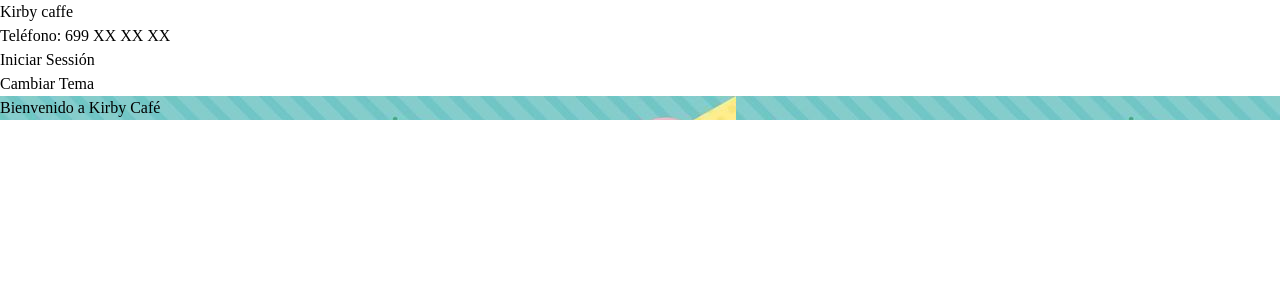
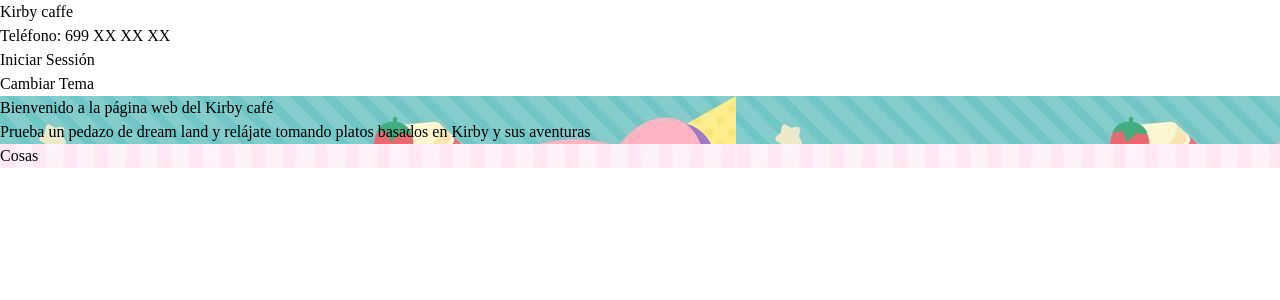
Before and after one commit to d3sc0n0cid0/Mission_5_TailwindCSS, a React (Vite) app in the folder mission-5-TailWindCss/: page / in a window 1280 px wide. Shown: the top 300 px of the page. Built offline with nearby package versions, Linux system fonts and the light colour scheme.

Commit message:
mas cambios de fondo

```diff
--- a/mission-5-TailWindCss/src/App.css
+++ b/mission-5-TailWindCss/src/App.css
@@ -4,13 +4,13 @@
 @theme {
 
 /*Colores*/
-    --color-kirby-pink: #ff85b3;
-    --color-kirby-pink-dark: #e05288;
-    --color-kirby-cream: #fff9f2;
-    --color-kirby-star: #ffd166;
+    --color-pink: #ff85b3;
+    --color-pink-dark: #e05288;
+    --color-cream: #fff9f2;
+    --color-star: #ffd166;
+    --color-cocoa: #3d2c2e;
     /*Modo oscuro*/
     --color-dream-bg: #1a1423;
-    --color-dream-surface: #261e35;
     --color-dream-text: #f8f0fb;
 
 /*Tipografía*/
@@ -22,3 +22,6 @@
 .bg-header-kirby {
     background-image: url('./assets/img/kirbyfondo.jpg');
 }
+.bg-stripePink{
+    background-image: url('./assets/img/stripePink.jpg');
+}
--- a/mission-5-TailWindCss/src/App.jsx
+++ b/mission-5-TailWindCss/src/App.jsx
@@ -9,35 +9,41 @@ function App() {
   return (
     <>
       <nav className="
-            flex items-center justify-between p-4 border-2  bg-kirby-pink shadow
-            dark:bg-kirby-pink-dark dark:text-kirby-cream" >
+            flex items-center justify-between p-4 border-2  bg-pink shadow
+            dark:bg-pink-dark dark:text-cream dark:border-cocoa"
+            >
 
         <span className="text-xl font-bold">Kirby caffe</span>
         <ul className="flex gap-6">
           <li>
-            <a href="#" className="hover:text-kirby-cream italic">Teléfono: 699 XX XX XX</a>
+            <a href="#" className="hover:text-cream italic dark:hover:text-star">Teléfono: 699 XX XX XX</a>
           </li>
-          <li><a href="#" className="hover:text-kirby-cream font-bold">Iniciar Sessión</a></li>
-          <li><a href="#" className="hover:text-kirby-cream"><button onClick={toggleTema}>Cambiar Tema</button></a></li>
+          <li><a href="#" className="hover:text-cream dark:hover:text-star font-bold">Iniciar Sessión</a></li>
+          <li><a href="#" className="hover:text-cream dark:hover:text-star"><button onClick={toggleTema}>Cambiar Tema</button></a></li>
         </ul>
       </nav>
 {/*///////////////////////////////////////////////////////////////////////////////////////////////////////////////////////////*/}
       <header
         className="relative bg-header-kirby bg-cover bg-center bg-no-repeat min-h-[500px] flex flex-col items-center justify-center text-center p-10 shadow">
         {/*Capa semitransparente para que se vea el texto */}
-        <div className="absolute inset-0 bg-kirby-cream/75 dark:bg-dream-bg/80"></div>
+        <div className="absolute inset-0 bg-cream/75 dark:bg-dream-bg/80"></div>
         {/* Contenido por encima de la capa*/}
         <div className="relative z-10 max-w-2xl">
-          <h1 className="text-3xl md:text-5xl font-bold text-kirby-cocoa dark:text-dream-text">
-            Bienvenido a Kirby Café
+          <h1 className="text-3xl md:text-5xl font-bold text-pink dark:text-star">
+            Bienvenido a la página web del Kirby café
           </h1>
+          <p className="text-cocoa dark:text-dream-text p-10">
+            Prueba un pedazo de dream land y relájate tomando platos basados en Kirby y sus aventuras
+          </p>
         </div>
 
       </header>
 {/*///////////////////////////////////////////////////////////////////////////////////////////////////////////////////////////*/}
-      <main>
-        <section>
+      <main className="bg-stripePink bg-cream/10 dark:bg-dream-bg/30 bg-blend-overlay min-h-screen
+            bg-size-[100%_100%] bg-center bg-no-repeat p-6 md:p-12">
 
+        <section className="relative z-10 p-6 md:p-12">
+          <p>Cosas</p>
         </section>
       </main>
 {/*///////////////////////////////////////////////////////////////////////////////////////////////////////////////////////////*/}
```
Also changed, not shown: mission-5-TailWindCss/src/assets/img/stripePink.jpg (added).
